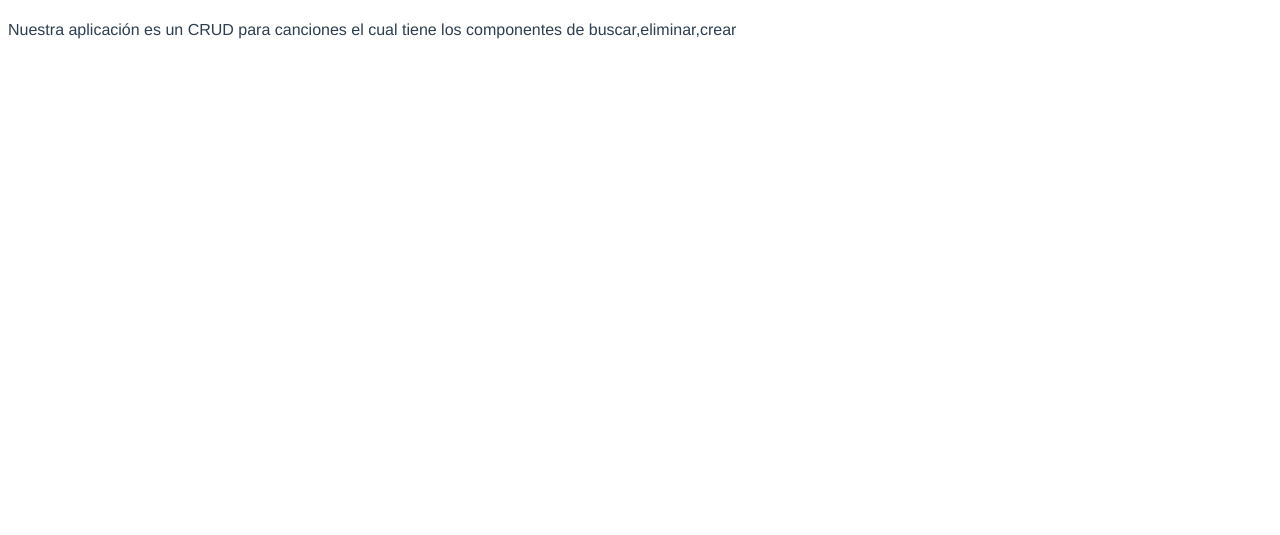
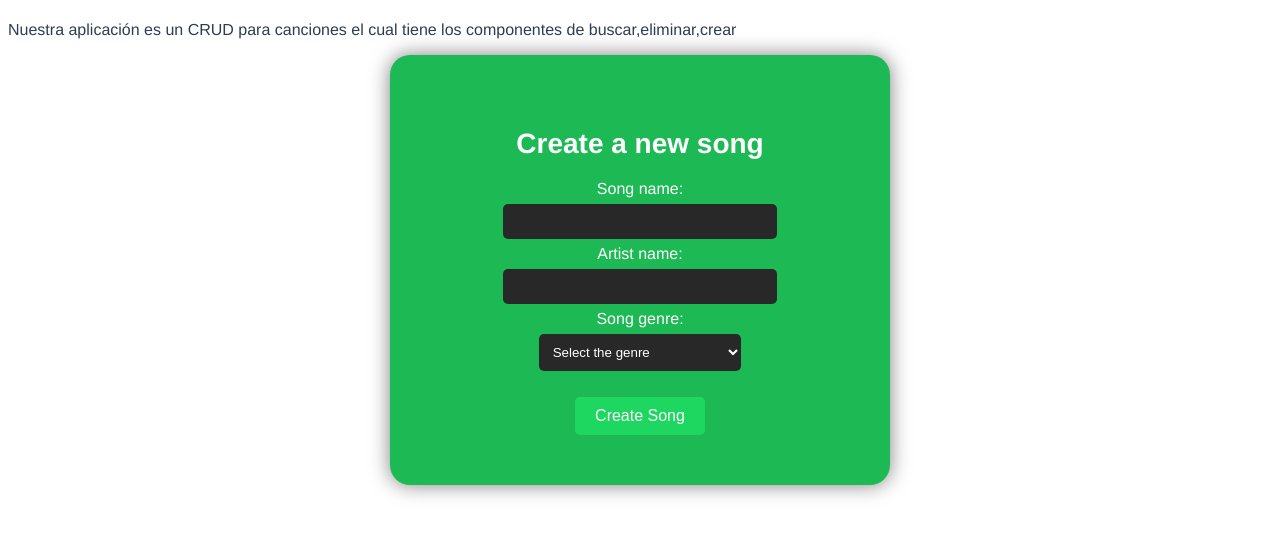
Before and after one commit to INOTJuannnka/appmusic, a Vue app: page / in a window 1280 px wide. Shown: the part 224-759 px from the top of the page. Built offline with nearby package versions, Linux system fonts and the light colour scheme.

Commit message:
Update App.vue

```diff
--- a/src/App.vue
+++ b/src/App.vue
@@ -6,17 +6,20 @@
     <div class="texto">
       <p>AppMusica</p>
       <HelloWorld msg="AppMusica" />
+      <CreateForm msg="AppMusica" />
     </div>
   </div>
 </template>
 
 <script>
 import HelloWorld from './components/HelloWorld.vue'
+import CreateForm from './components/CreateForm.vue'
 
 export default {
   name: 'App',
   components: {
-    HelloWorld
+    HelloWorld,
+    CreateForm
   }
 }
 </script>
```
